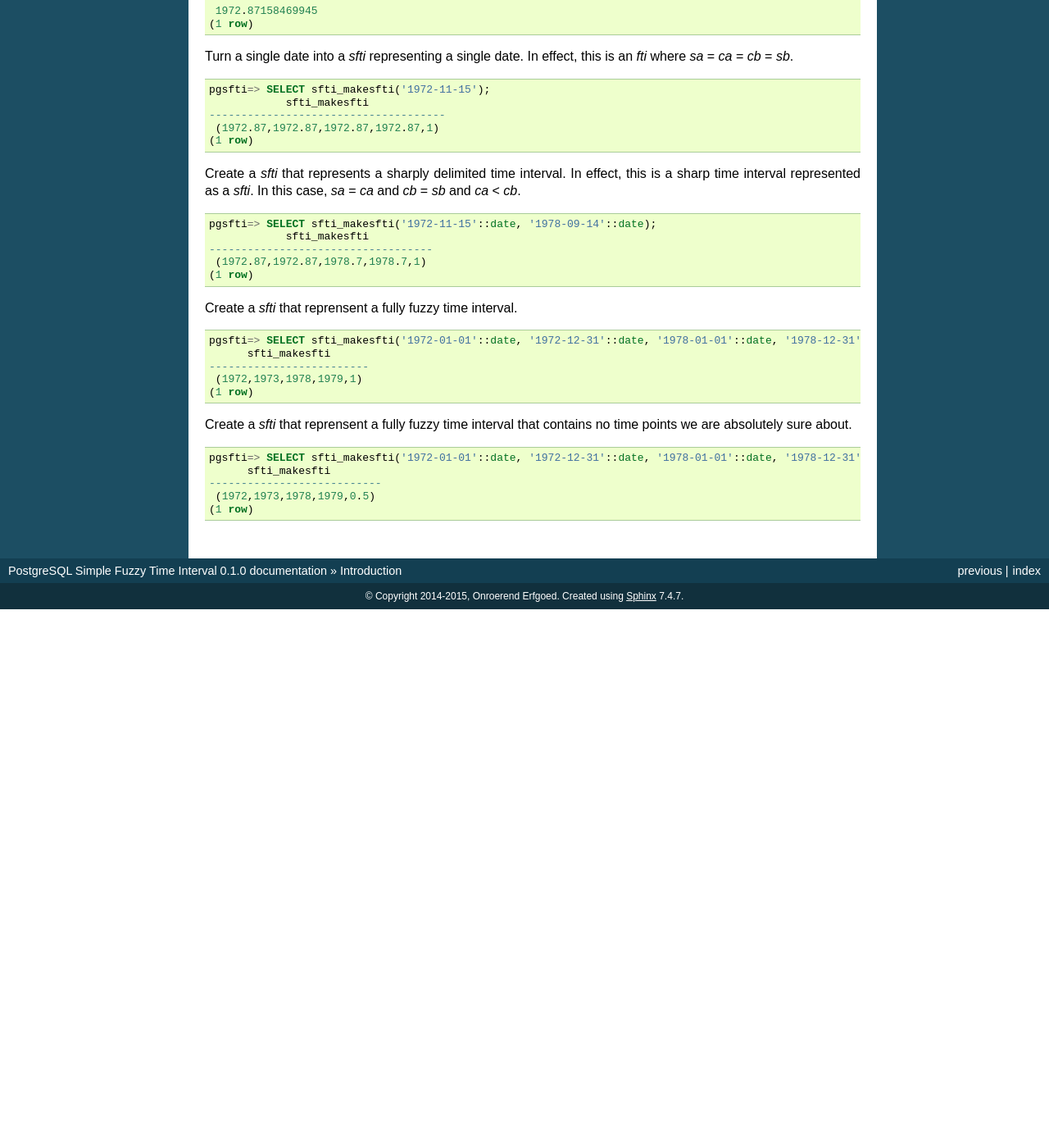
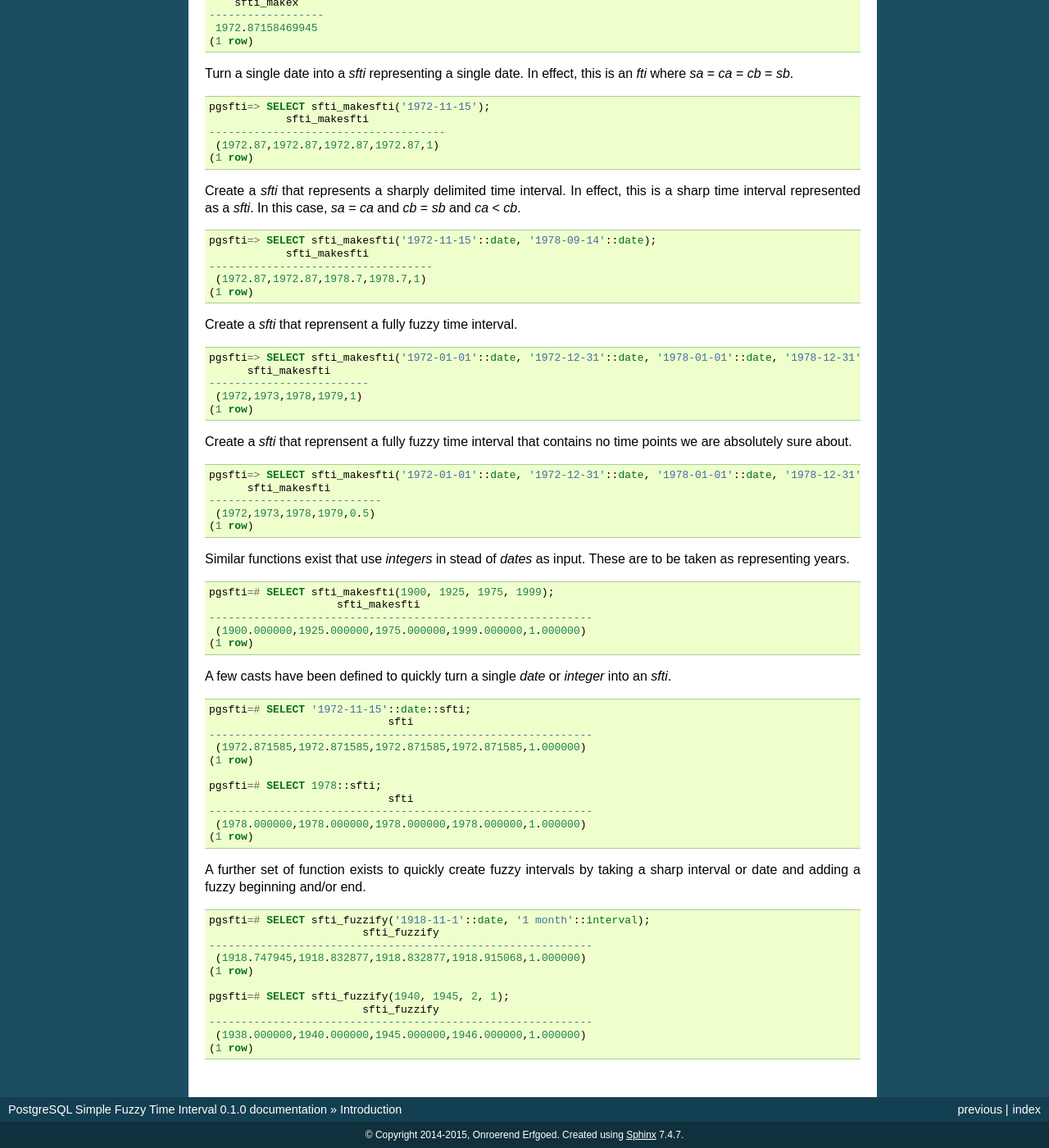
Before and after one commit to OnroerendErfgoed/pgSFTI, a Sphinx documentation site: the page built from docs/source/intro.rst, in a window 1280 px wide and 1400 px high, scrolled down 1544 px. Shown: the whole window at 82% size. Built offline with Sphinx 7.4.7, drawn with Linux system fonts in a browser that asks for light colours; before the commit the page ends 2287 px from its top, so only the background shows below that; some of the changed text lies outside the part shown.

Commit message:
Update docs.

```diff
--- a/docs/source/intro.rst
+++ b/docs/source/intro.rst
@@ -67,7 +67,8 @@ a couple of utility functions. These functions generally take sharp temporal
 objects and turn them into numbers using a certain algoritm. Eg. the 15th of
 november 1972 wil be turned into `1972.87158469945`. This keeps the intrinsic
 order of the timepoints alive without have to keep on doing costly calculations
-on dates.
+on dates. Please keep in mind there is no year 0, but there is a time point `0`.
+So, the year 50 BC is actually timepoint `-49`.
 
 Examples
 --------
@@ -125,3 +126,48 @@ time points we are absolutely sure about.
     ---------------------------
      (1972,1973,1978,1979,0.5)
     (1 row)
+
+Similar functions exist that use `integers` in stead of `dates` as input. These
+are to be taken as representing years.
+
+.. code-block:: sql
+
+    pgsfti=# SELECT sfti_makesfti(1900, 1925, 1975, 1999);
+                        sfti_makesfti
+    ------------------------------------------------------------
+     (1900.000000,1925.000000,1975.000000,1999.000000,1.000000)
+    (1 row)
+
+A few casts have been defined to quickly turn a single `date` or `integer` into
+an `sfti`.
+
+.. code-block:: sql
+
+    pgsfti=# SELECT '1972-11-15'::date::sfti;
+                                sfti
+    ------------------------------------------------------------
+     (1972.871585,1972.871585,1972.871585,1972.871585,1.000000)
+    (1 row)
+
+    pgsfti=# SELECT 1978::sfti;
+                                sfti
+    ------------------------------------------------------------
+     (1978.000000,1978.000000,1978.000000,1978.000000,1.000000)
+    (1 row)
+
+A further set of function exists to quickly create fuzzy intervals by taking a
+sharp interval or date and adding a fuzzy beginning and/or end.
+
+.. code-block:: sql
+
+    pgsfti=# SELECT sfti_fuzzify('1918-11-1'::date, '1 month'::interval);
+                            sfti_fuzzify
+    ------------------------------------------------------------
+     (1918.747945,1918.832877,1918.832877,1918.915068,1.000000)
+    (1 row)
+
+    pgsfti=# SELECT sfti_fuzzify(1940, 1945, 2, 1);
+                            sfti_fuzzify
+    ------------------------------------------------------------
+     (1938.000000,1940.000000,1945.000000,1946.000000,1.000000)
+    (1 row)
```
